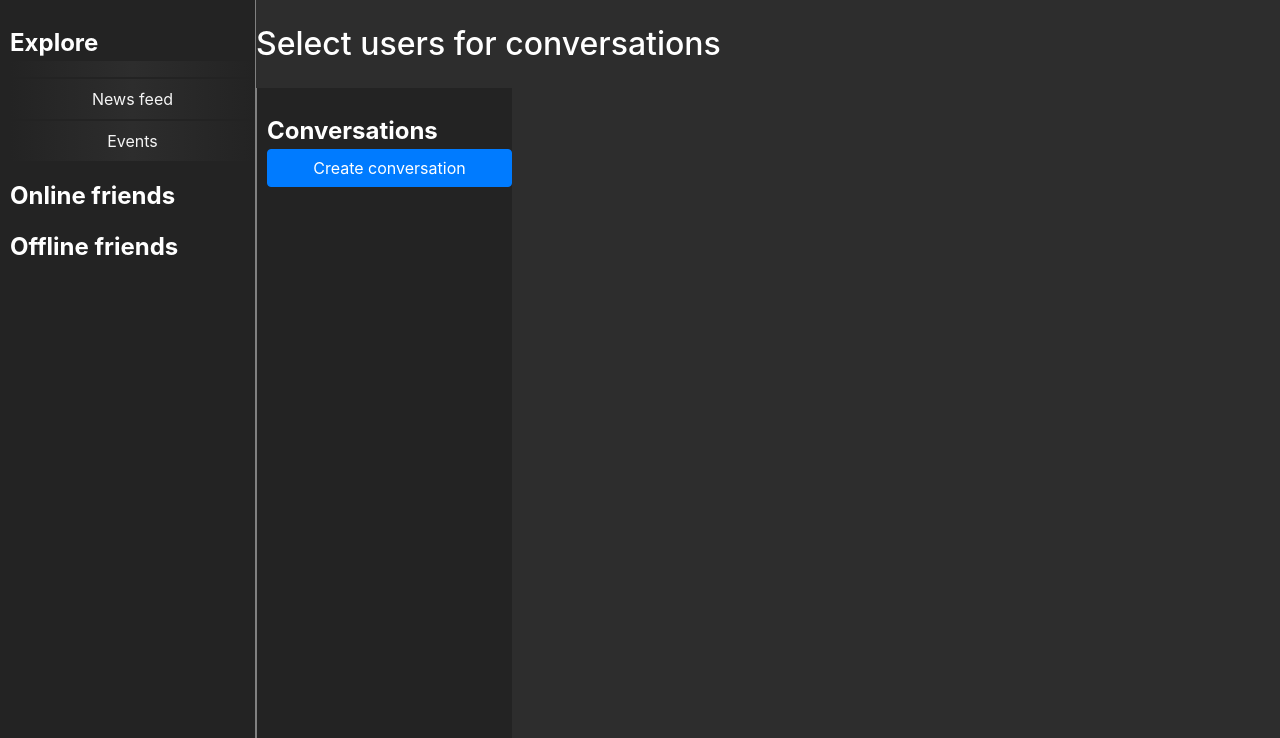
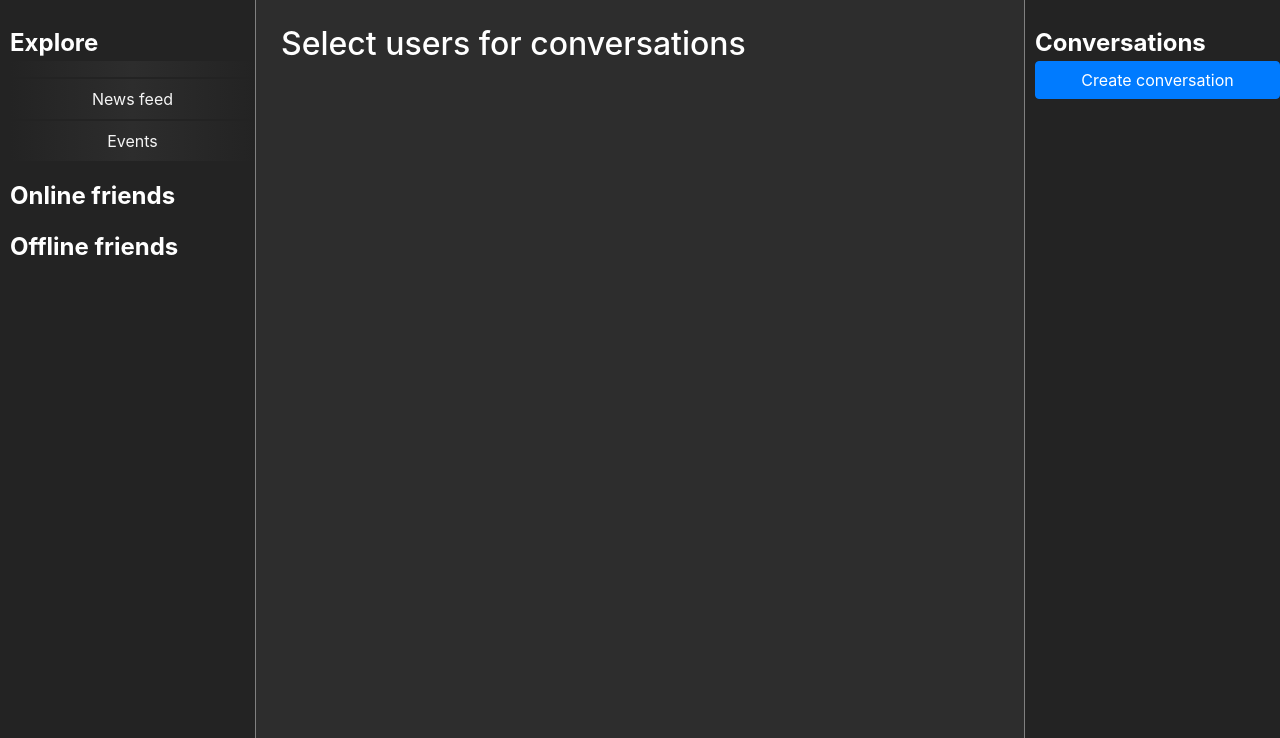
Before and after one commit to Tharizdun/Mordred, a PHP site: page /createConversation.php in a window 1280 px wide. Shown: the part 62-800 px from the top of the page. Run offline with PHP 8.4, Linux system fonts and the light colour scheme; the visitor is signed in with stand-in values (Sample User, id 1); data that the repository does not hold is empty.

Commit message:
search window fix

```diff
--- a/styl.css
+++ b/styl.css
@@ -62,8 +62,17 @@
 
 .search
 {
-	margin:25px;
-	width:100%
+        padding: 25px;
+	width: 60%;
+        float:left;
+        overflow: scroll;
+        -ms-overflow-style: none;
+        height: calc(100vh - 62px);
+}
+
+.search::-webkit-scrollbar
+{
+    display:none;
 }
 
 .sidebar
```
